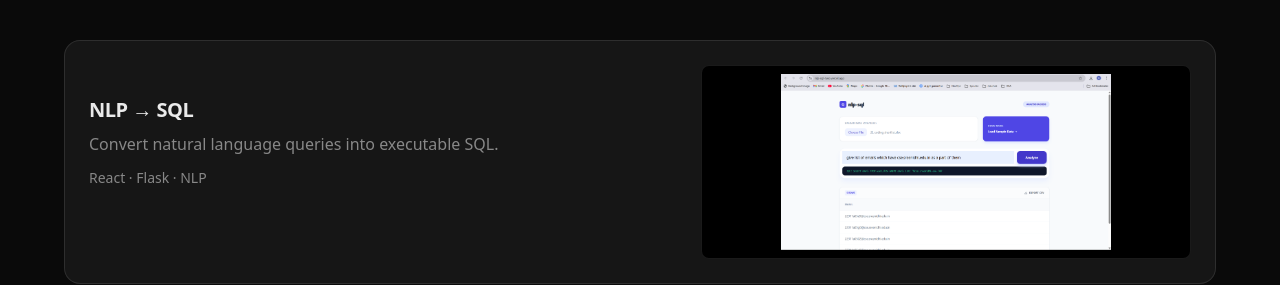
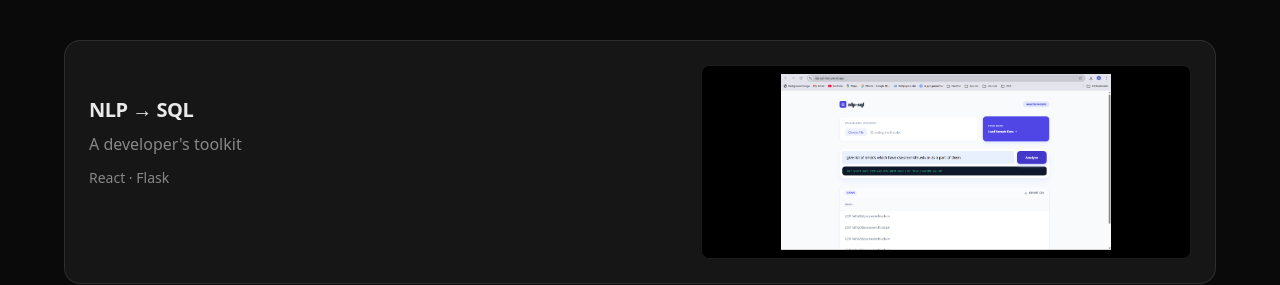
Before and after one commit to Nandhan-rao9/port, a React (Vite) app: page / in a window 1280 px wide. Shown: the part 960-1245 px from the top of the page. Built offline with nearby package versions, Linux system fonts and the light colour scheme.

Commit message:
chore: proj change
Updated project description and technology stack for NLP → SQL.

```diff
--- a/src/data/projects.js
+++ b/src/data/projects.js
@@ -1,10 +1,10 @@
 export const featuredProjects = [
   {
     name: "NLP → SQL",
-    desc: "Convert natural language queries into executable SQL.",
-    tech: "React · Flask · NLP",
+    desc: "A developer's toolkit",
+    tech: "React · Flask",
     image: "/projects/sql.png",
-    live: "https://nlp-sql-two.vercel.app/"
+    live: "https://devbox1.vercel.app/"
   },
   {
     name: "LeetCode Tracker",
```
